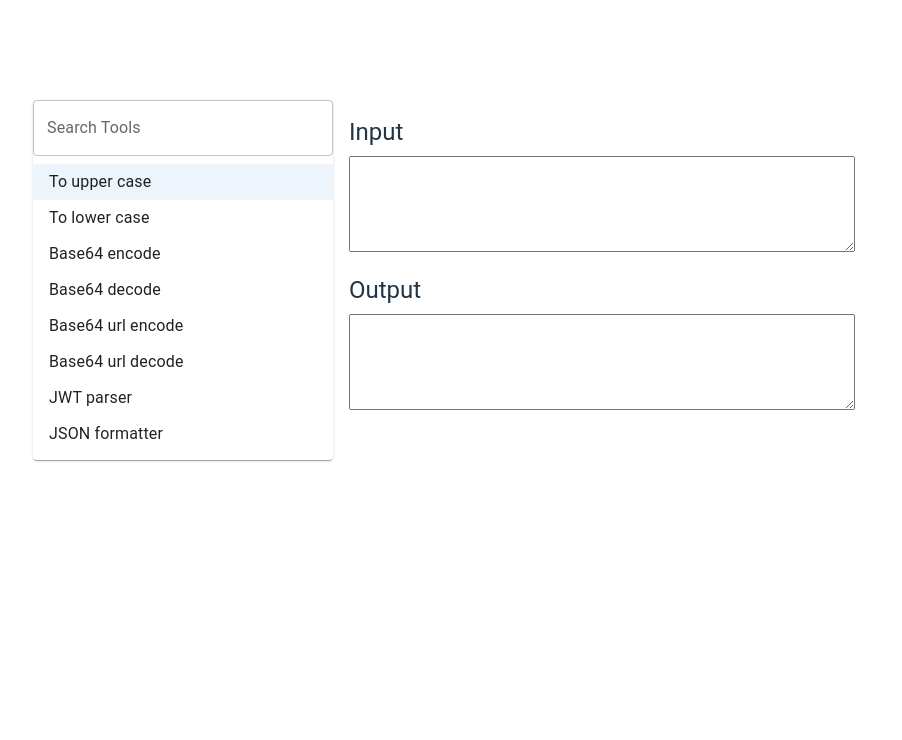
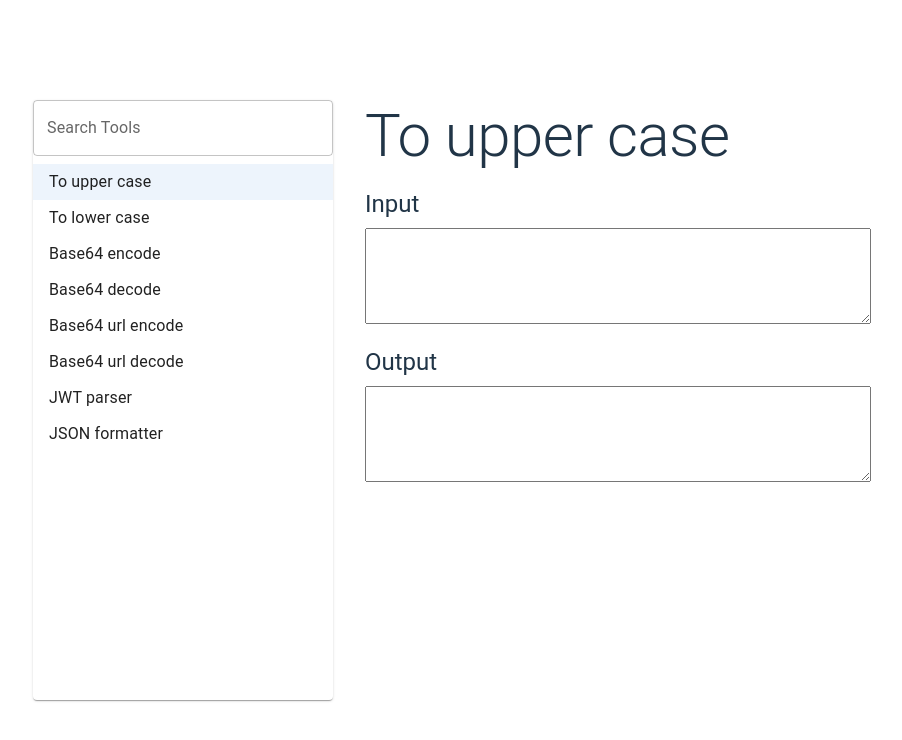
Before and after one commit to amanshaw4511/devtools, a React (Vite) app: page / in a window 1280 px wide. Shown: the top 740 px of the page, without its empty margins (23-925 px from the left). Built offline with nearby package versions, Linux system fonts and the light colour scheme.

Commit message:
Move boyd to saperate Component and add header

```diff
--- a/src/App.tsx
+++ b/src/App.tsx
@@ -1,21 +1,22 @@
-import { Box, Container, Stack, Typography } from "@mui/material";
+import { Container, Stack, Typography } from "@mui/material";
 import "./App.css";
 import { useState } from "react";
 import { Config, configs as allConfigs } from "./transformer";
 import { ToolMenu } from "./ToolMenu";
+import { ToolBody } from "./ToolBody";
 
-function App() {
+const App = () => {
   const [availableTools, setAvailableTools] = useState<Config[]>(allConfigs);
 
   const [selectedTool, setSelectedTool] = useState<Config>(availableTools[0]);
 
-  const [fromText, setFromText] = useState("");
-  const [toText, setToText] = useState("");
-  const [error, setError] = useState("");
+  const [inputText, setInputText] = useState("");
+  const [outputText, setOutputText] = useState("");
+  const [errorText, setErrorText] = useState("");
 
   const hanleToolChange = async (newSelectedTool: Config) => {
     setSelectedTool(newSelectedTool);
-    onConfigOrInputChange(newSelectedTool, fromText);
+    onConfigOrInputChange(newSelectedTool, inputText);
   };
 
   const onConfigOrInputChange = async (
@@ -23,61 +24,46 @@ function App() {
     newInput: string
   ) => {
     try {
-      setToText(await newSelectedTool.method(newInput));
-      setError("");
+      setOutputText(await newSelectedTool.method(newInput));
+      setErrorText("");
     } catch (e) {
       console.error(e);
-      setError("error");
+      setErrorText("Error");
     }
   };
 
-  const onFromChange = async (n: any) => {
-    setFromText(n.target.value);
+  const handleInputChange = async (n: any) => {
+    setInputText(n.target.value);
     onConfigOrInputChange(selectedTool, n.target.value);
   };
 
-  const onToChange = (event: any) => {
-    setToText(event.target.value);
+  const hanldeOutputChange = (event: any) => {
+    setOutputText(event.target.value);
   };
 
   return (
     <Container maxWidth="sm" sx={{ m: 4 }}>
-      <Stack direction="row" spacing={2}>
-        <Box sx={{ minWidth: 300, minHeight: 600 }}>
+      <Stack direction="row" spacing={4}>
         <ToolMenu
           selectedTool={selectedTool}
           availableTools={availableTools}
           handleToolChange={hanleToolChange}
           setAvailableTools={setAvailableTools}
+          sx={{ minWidth: 300, minHeight: 600 }}
         />
-        </Box>
-        <Box>
-          <Typography variant="h5" pt={2} pb={1}>
-            Input <Typography color="red">{error}</Typography>
-          </Typography>
-          <Box>
-            <textarea
-              rows={6}
-              style={{ width: 500 }}
-              onChange={onFromChange}
-              value={fromText}
+        <Stack>
+          <Typography variant="h2">{selectedTool.title}</Typography>
+          <ToolBody
+            errorText={errorText}
+            inputText={inputText}
+            outputText={outputText}
+            handleInputChange={handleInputChange}
+            handleOutputChange={hanldeOutputChange}
           />
-          </Box>
-          <Typography variant="h5" pt={2} pb={1}>
-            Output
-          </Typography>
-          <Box>
-            <textarea
-              rows={6}
-              style={{ width: 500 }}
-              onChange={onToChange}
-              value={toText}
-            />
-          </Box>
-        </Box>
+        </Stack>
       </Stack>
     </Container>
   );
-}
+};
 
 export default App;
--- /dev/null
+++ b/src/ToolBody.tsx
@@ -0,0 +1,47 @@
+import { Box, SxProps, Typography } from "@mui/material";
+
+export type ToolBodyProps = {
+  errorText: string;
+  inputText: string;
+  outputText: string;
+  handleInputChange: (inputText: string) => void;
+  handleOutputChange: (inputText: string) => void;
+  sx?: SxProps;
+};
+
+export const ToolBody = ({
+  inputText,
+  outputText,
+  errorText,
+  handleInputChange,
+  handleOutputChange,
+  sx,
+}: ToolBodyProps) => {
+  return (
+    <Box sx={sx}>
+      <Typography variant="h5" pt={2} pb={1}>
+        Input
+      </Typography>
+      <Typography color="red">{errorText}</Typography>
+      <Box>
+        <textarea
+          rows={6}
+          style={{ width: 500 }}
+          onChange={(e) => handleInputChange(e.target.value)}
+          value={inputText}
+        />
+      </Box>
+      <Typography variant="h5" pt={2} pb={1}>
+        Output
+      </Typography>
+      <Box>
+        <textarea
+          rows={6}
+          style={{ width: 500 }}
+          onChange={(e) => handleOutputChange(e.target.value)}
+          value={outputText}
+        />
+      </Box>
+    </Box>
+  );
+};
--- a/src/ToolMenu.tsx
+++ b/src/ToolMenu.tsx
@@ -4,6 +4,7 @@ import {
   MenuList,
   MenuItem,
   ListItemText,
+  SxProps,
 } from "@mui/material";
 import { Config, configs as allConfigs } from "./transformer";
 import { useState } from "react";
@@ -13,6 +14,7 @@ export type ToolMenuProps = {
   selectedTool: Config;
   setAvailableTools: (tools: Config[]) => void;
   handleToolChange: (tool: Config) => void;
+  sx?: SxProps;
 };
 
 export const ToolMenu = ({
@@ -20,6 +22,7 @@ export const ToolMenu = ({
   selectedTool,
   setAvailableTools,
   handleToolChange,
+  sx,
 }: ToolMenuProps) => {
   const [searchText, setSearchText] = useState("");
 
@@ -39,7 +42,7 @@ export const ToolMenu = ({
     handleToolChange(newSelectedTool);
   };
   return (
-    <Paper>
+    <Paper sx={sx}>
       <TextField
         label="Search Tools"
         value={searchText}
```
Lines whose indentation alone changed are shown as unchanged.
